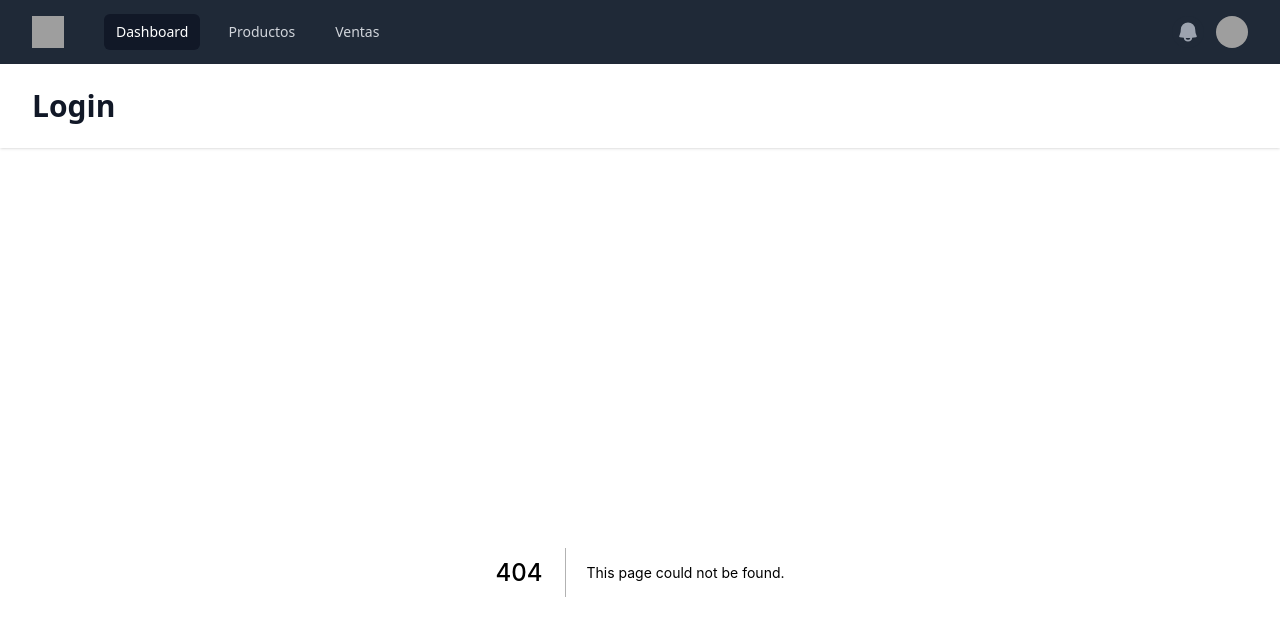
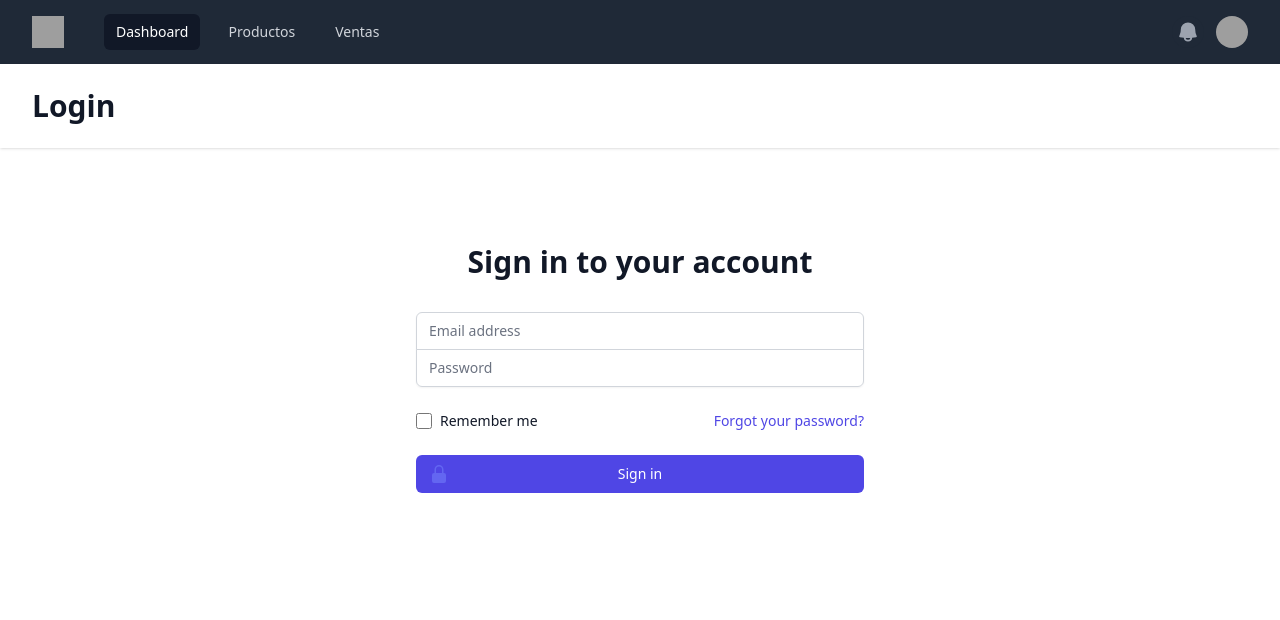
Before and after one commit to Jonatan-R-Villalva/dashboardAdmin, a Next.js app in the folder react-shop-admin/: page /login in a window 1280 px wide. Before the commit this address had no page. Shown: the top 620 px of the page. Built offline with nearby package versions, Linux system fonts and the light colour scheme; grey boxes are pictures that could not be loaded.

Commit message:
creating formlogin component and its respective logic to capture information from the form

```diff
--- a/react-shop-admin/src/components/LoginPage.jsx
+++ b/react-shop-admin/src/components/LoginPage.jsx
@@ -1,22 +1,29 @@
-import { LockClosedIcon } from '@heroicons/react/solid';
+import { useRef } from 'react';
+import { LockClosedIcon } from '@heroicons/react/20/solid';
 
 export default function LoginPage() {
+  const emailRef = useRef(null);
+  const passwordRef = useRef(null);
+  const handleSubmit = (e) =>{
+    e.preventDefault();
+    const email = emailRef.current.value;
+    const password = passwordRef.current.value;
+  }
   return (
     <>
       <div className="min-h-full flex items-center justify-center py-12 px-4 sm:px-6 lg:px-8">
         <div className="max-w-md w-full space-y-8">
           <div>
-            <img className="mx-auto h-12 w-auto" src="https://tailwindui.com/img/logos/workflow-mark-indigo-600.svg" alt="Workflow" />
-            <h2 className="mt-6 text-center text-3xl font-extrabold text-gray-900">Sign in to your account</h2>
+            <h2 className="mt-6 text-center text-3xl font-extrabold text-gray-900"> Sign in to your account </h2>
           </div>
-            <Form className="mt-8 space-y-6" action="#" method="POST">
+            <form className="mt-8 space-y-6" onSubmit={handleSubmit}>
               <input type="hidden" name="remember" defaultValue="true" />
               <div className="rounded-md shadow-sm -space-y-px">
                 <div>
                   <label htmlFor="email-address" className="sr-only">
                     Email address
                   </label>
-                  <Field
+                  <input
                     id="email-address"
                     name="email"
                     type="email"
@@ -24,13 +31,14 @@
                     required
                     className="appearance-none rounded-none relative block w-full px-3 py-2 border border-gray-300 placeholder-gray-500 text-gray-900 rounded-t-md focus:outline-none focus:ring-indigo-500 focus:border-indigo-500 focus:z-10 sm:text-sm"
                     placeholder="Email address"
+                    ref= {emailRef}
                   />
                 </div>
                 <div>
                   <label htmlFor="password" className="sr-only">
                     Password
                   </label>
-                  <Field
+                  <input
                     id="password"
                     name="password"
                     type="password"
@@ -38,6 +46,7 @@
                     required
                     className="appearance-none rounded-none relative block w-full px-3 py-2 border border-gray-300 placeholder-gray-500 text-gray-900 rounded-b-md focus:outline-none focus:ring-indigo-500 focus:border-indigo-500 focus:z-10 sm:text-sm"
                     placeholder="Password"
+                    ref={passwordRef}
                   />
                 </div>
               </div>
@@ -68,7 +77,7 @@
                   Sign in
                 </button>
               </div>
-            </Form>
+            </form>
         </div>
       </div>
     </>
--- /dev/null
+++ b/react-shop-admin/src/pages/login.jsx
@@ -0,0 +1,8 @@
+import LoginPage from '@components/LoginPage';
+import React from 'react';
+
+export default function Login() {
+  return (
+    <LoginPage />
+  )
+}
```
Also changed, not shown: react-shop-admin/src/pages/_app.jsx (renamed from react-shop-admin/src/pages/_app.js), react-shop-admin/src/pages/index.jsx (renamed from react-shop-admin/src/pages/index.js).
